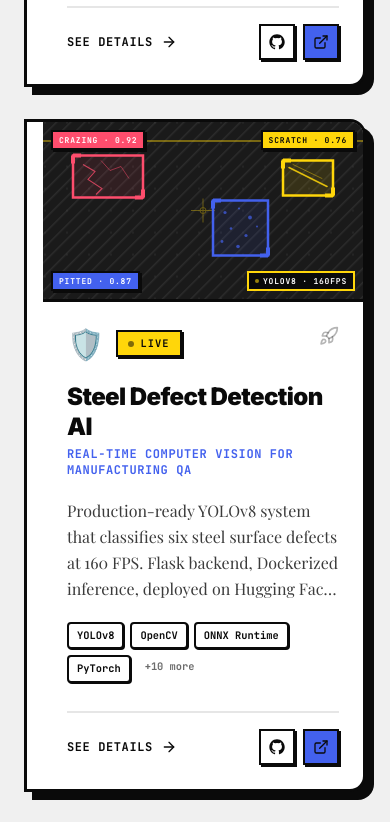
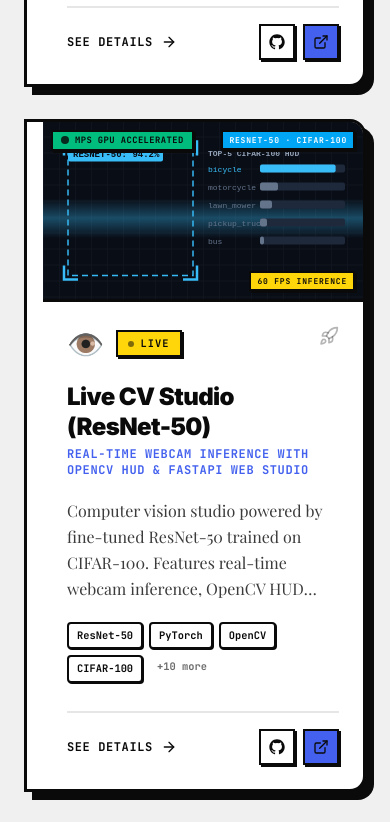
Before and after one commit to avneetsingh7102/Avneetsingh, a React (Vite) app: page / in a window 390 px wide. Shown: the part 1740-2562 px from the top of the page. Built offline with nearby package versions, Linux system fonts and the light colour scheme.

Commit message:
Add Live CV Studio (ResNet-50) project card with Hugging Face live link and interactive artifact

```diff
--- a/src/App.tsx
+++ b/src/App.tsx
@@ -66,7 +66,7 @@
 ];
 
 type PersonalProject = {
-  slug: "sixthsense" | "defect" | "chess" | "fire" | "robot";
+  slug: "sixthsense" | "cvmodel" | "defect" | "chess" | "fire" | "robot";
   status: "deployed" | "wip";
   color: string;
   accent: string;
@@ -113,6 +113,36 @@
     ],
     githubUrl: "https://github.com/avneetsingh7102/SixthSense",
     liveUrl: "https://huggingface.co/spaces/avneetssing/SixthSense-Web",
+    liveLabel: "Hugging Face Spaces",
+  },
+  {
+    slug: "cvmodel",
+    status: "deployed",
+    color: "bg-blue",
+    accent: "text-blue",
+    emoji: "👁️",
+    title: "Live CV Studio (ResNet-50)",
+    tagline: "Real-time webcam inference with OpenCV HUD & FastAPI Web Studio",
+    description:
+      "Computer vision studio powered by fine-tuned ResNet-50 trained on CIFAR-100. Features real-time webcam inference, OpenCV HUD overlay, Apple Metal MPS & CUDA acceleration, and FastAPI Web Studio.",
+    longDescription:
+      "A high-performance computer vision application powered by a fine-tuned ResNet-50 deep learning model trained on the CIFAR-100 dataset. Supports real-time webcam inference with interactive OpenCV Heads-Up Display (HUD) presenting Top-5 probability bar charts, hardware auto-detection (Apple Silicon Metal MPS, NVIDIA CUDA, or multi-threaded CPU), image snapshot saving, and an interactive FastAPI Web Vision Studio with drag-and-drop file uploading and glassmorphic confidence indicators.",
+    techStack: [
+      { category: "Computer Vision", items: ["ResNet-50", "PyTorch", "OpenCV", "CIFAR-100"] },
+      { category: "Acceleration Engine", items: ["Apple Metal MPS", "NVIDIA CUDA", "CPU Fallback"] },
+      { category: "Web & API", items: ["FastAPI", "Uvicorn", "Drag-and-Drop Studio", "Pillow"] },
+      { category: "Deploy & Showcase", items: ["Python CLI", "Hugging Face Spaces", "GitHub"] },
+    ],
+    highlights: [
+      "Fine-tuned ResNet-50 deep learning model trained on 100 CIFAR-100 fine classes",
+      "Hardware acceleration auto-detection: Apple Silicon Metal (MPS), NVIDIA CUDA, or CPU",
+      "Interactive OpenCV Desktop HUD with real-time target region box & Top-5 probability bars",
+      "FastAPI Web Computer Vision Studio featuring in-browser webcam & drag-and-drop uploader",
+      "CLI predictor tool for automated single-image inference and evaluation",
+      "Live interactive demo deployed on Hugging Face Spaces & open-source on GitHub",
+    ],
+    githubUrl: "https://github.com/avneetsingh7102/CVmodel",
+    liveUrl: "https://huggingface.co/spaces/avneetssing/CVmodel",
     liveLabel: "Hugging Face Spaces",
   },
   {
@@ -1224,15 +1254,126 @@
         AST Audio: Typing (88%)
       </div>
 
-      <div className="absolute bottom-2 right-2 inline-flex items-center gap-1 font-mono text-[0.5rem] md:text-[0.6rem] font-bold tracking-widest uppercase bg-yellow text-black px-1.5 py-0.5 border-2 border-black shadow-[2px_2px_0px_#0A0A0A]">
+      <div class="absolute bottom-2 right-2 inline-flex items-center gap-1 font-mono text-[0.5rem] md:text-[0.6rem] font-bold tracking-widest uppercase bg-yellow text-black px-1.5 py-0.5 border-2 border-black shadow-[2px_2px_0px_#0A0A0A]">
         Groq Llama 3.3 · 60 FPS
       </div>
     </div>
   );
 }
 
+function CVModelArtifact({ size = "card" }: { size?: "card" | "modal" }) {
+  const isModal = size === "modal";
+  return (
+    <div className={`relative w-full ${isModal ? "aspect-[21/9]" : "aspect-[16/9]"} bg-black border-b-3 border-black overflow-hidden`}>
+      <svg
+        viewBox="0 0 320 180"
+        preserveAspectRatio="xMidYMid slice"
+        className="absolute inset-0 h-full w-full"
+        aria-hidden
+      >
+        <defs>
+          <pattern id="cvmodel-grid" patternUnits="userSpaceOnUse" width="16" height="16">
+            <path d="M 16 0 L 0 0 0 16" fill="none" stroke="#1f2937" strokeWidth="0.8" />
+          </pattern>
+          <linearGradient id="cv-hud-scan" x1="0%" y1="0%" x2="0%" y2="100%">
+            <stop offset="0%" stopColor="#38bdf8" stopOpacity="0.0" />
+            <stop offset="50%" stopColor="#38bdf8" stopOpacity="0.35" />
+            <stop offset="100%" stopColor="#38bdf8" stopOpacity="0.0" />
+          </linearGradient>
+        </defs>
+
+        <rect width="320" height="180" fill="#090d16" />
+        <rect width="320" height="180" fill="url(#cvmodel-grid)" opacity="0.6" />
+
+        {/* Monocular Sweep Scan */}
+        <motion.rect
+          x="0" y="0" width="320" height="40"
+          fill="url(#cv-hud-scan)"
+          animate={{ y: [0, 140, 0] }}
+          transition={{ duration: 3, repeat: Infinity, ease: "easeInOut" }}
+        />
+
+        {/* Target Bounding Box Reticle */}
+        <motion.rect
+          x="25" y="25" width="125" height="130"
+          fill="none" stroke="#38bdf8" strokeWidth="1.5" strokeDasharray="6,4"
+          animate={{ opacity: [0.6, 1, 0.6] }}
+          transition={{ duration: 2, repeat: Infinity }}
+        />
+
+        {/* Corner Reticles */}
+        <path d="M 21 35 L 21 21 L 35 21" fill="none" stroke="#38bdf8" strokeWidth="2.5" />
+        <path d="M 154 35 L 154 21 L 140 21" fill="none" stroke="#38bdf8" strokeWidth="2.5" />
+        <path d="M 21 145 L 21 159 L 35 159" fill="none" stroke="#38bdf8" strokeWidth="2.5" />
+        <path d="M 154 145 L 154 159 L 140 159" fill="none" stroke="#38bdf8" strokeWidth="2.5" />
+
+        {/* Classification Badge */}
+        <rect x="25" y="25" width="95" height="16" fill="#38bdf8" rx="2" />
+        <text x="30" y="36" fill="#090d16" fontSize="9" fontWeight="bold" fontFamily="monospace">
+          RESNET-50: 94.2%
+        </text>
+
+        {/* OpenCV HUD Probability Bar Chart */}
+        <g transform="translate(165, 25)">
+          <text x="0" y="10" fill="#94a3b8" fontSize="8" fontWeight="bold" fontFamily="monospace">
+            TOP-5 CIFAR-100 HUD
+          </text>
+
+          {/* Bar 1 */}
+          <text x="0" y="26" fill="#38bdf8" fontSize="8" fontFamily="monospace">bicycle</text>
+          <rect x="52" y="19" width="85" height="8" fill="#1e293b" rx="2" />
+          <motion.rect x="52" y="19" width="76" height="8" fill="#38bdf8" rx="2"
+            animate={{ width: [70, 76, 72] }} transition={{ duration: 2, repeat: Infinity }} />
+
+          {/* Bar 2 */}
+          <text x="0" y="44" fill="#64748b" fontSize="8" fontFamily="monospace">motorcycle</text>
+          <rect x="52" y="37" width="85" height="8" fill="#1e293b" rx="2" />
+          <rect x="52" y="37" width="18" height="8" fill="#64748b" rx="2" />
+
+          {/* Bar 3 */}
+          <text x="0" y="62" fill="#64748b" fontSize="8" fontFamily="monospace">lawn_mower</text>
+          <rect x="52" y="55" width="85" height="8" fill="#1e293b" rx="2" />
+          <rect x="52" y="55" width="12" height="8" fill="#64748b" rx="2" />
+
+          {/* Bar 4 */}
+          <text x="0" y="80" fill="#64748b" fontSize="8" fontFamily="monospace">pickup_truck</text>
+          <rect x="52" y="73" width="85" height="8" fill="#1e293b" rx="2" />
+          <rect x="52" y="73" width="7" height="8" fill="#64748b" rx="2" />
+
+          {/* Bar 5 */}
+          <text x="0" y="98" fill="#64748b" fontSize="8" fontFamily="monospace">bus</text>
+          <rect x="52" y="91" width="85" height="8" fill="#1e293b" rx="2" />
+          <rect x="52" y="91" width="4" height="8" fill="#64748b" rx="2" />
+        </g>
+      </svg>
+
+      <div className="absolute top-2 left-2 inline-flex items-center gap-1.5 font-mono text-[0.55rem] md:text-[0.65rem] font-bold tracking-wider uppercase bg-emerald-500 text-black px-2 py-0.5 border-2 border-black shadow-[2px_2px_0px_#0A0A0A]">
+        <motion.span
+          className="inline-block h-2 w-2 rounded-full bg-black"
+          animate={{ opacity: [1, 0.2, 1] }}
+          transition={{ duration: 1, repeat: Infinity }}
+        />
+        MPS GPU ACCELERATED
+      </div>
+
+      <div className="absolute top-2 right-2 font-mono text-[0.5rem] md:text-[0.6rem] font-bold tracking-widest uppercase bg-sky-500 text-white px-1.5 py-0.5 border-2 border-black shadow-[2px_2px_0px_#0A0A0A]">
+        ResNet-50 · CIFAR-100
+      </div>
+
+      <div className="absolute bottom-2 left-2 hidden sm:inline-flex items-center gap-1.5 font-mono text-[0.5rem] md:text-[0.55rem] font-bold tracking-widest uppercase bg-black text-white px-2 py-1 border-2 border-sky-400">
+        FASTAPI STUDIO · OPENCV HUD
+      </div>
+
+      <div className="absolute bottom-2 right-2 inline-flex items-center gap-1 font-mono text-[0.5rem] md:text-[0.6rem] font-bold tracking-widest uppercase bg-yellow text-black px-1.5 py-0.5 border-2 border-black shadow-[2px_2px_0px_#0A0A0A]">
+        60 FPS INFERENCE
+      </div>
+    </div>
+  );
+}
+
 function ProjectArtifact({ slug, size }: { slug: PersonalProject["slug"]; size?: "card" | "modal" }) {
   if (slug === "sixthsense") return <SixthSenseArtifact size={size} />;
+  if (slug === "cvmodel") return <CVModelArtifact size={size} />;
   if (slug === "defect") return <DefectArtifact size={size} />;
   if (slug === "chess") return <ChessArtifact size={size} />;
   if (slug === "fire") return <FireSmokeArtifact size={size} />;
```
